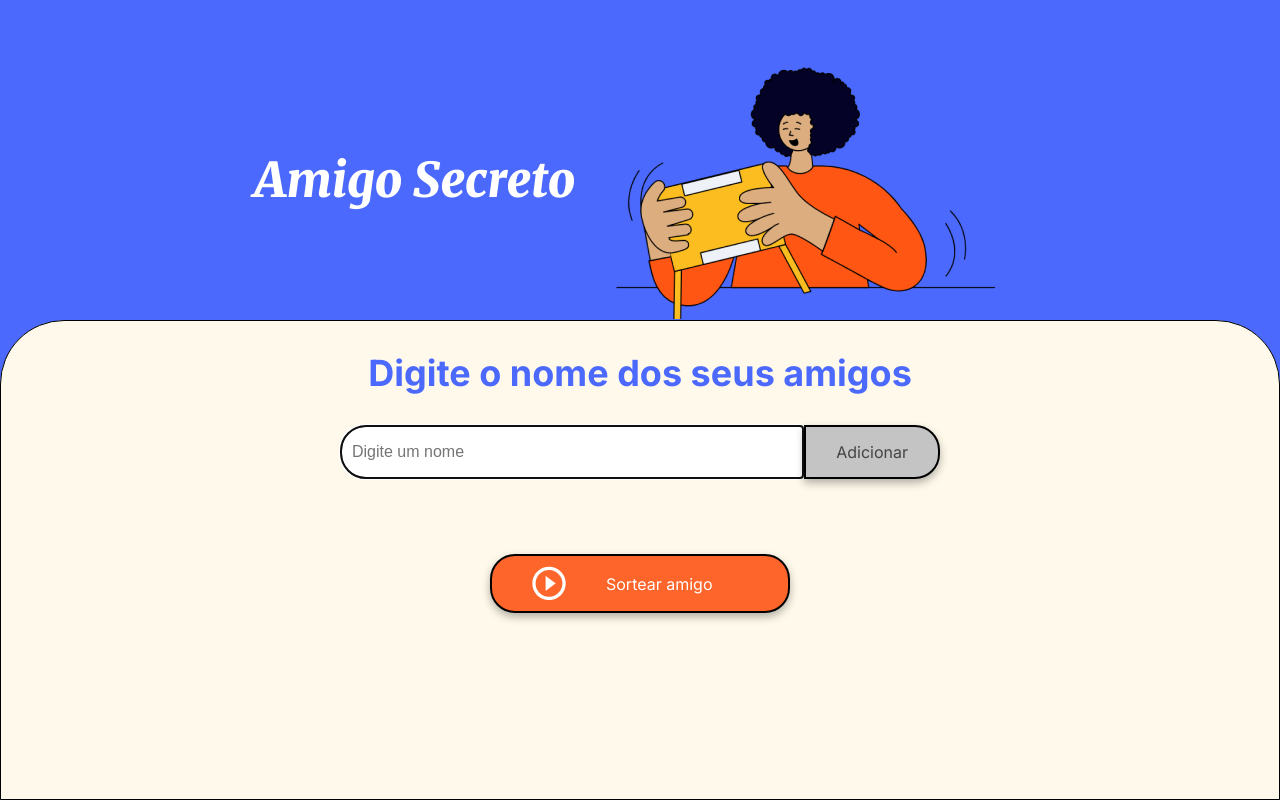
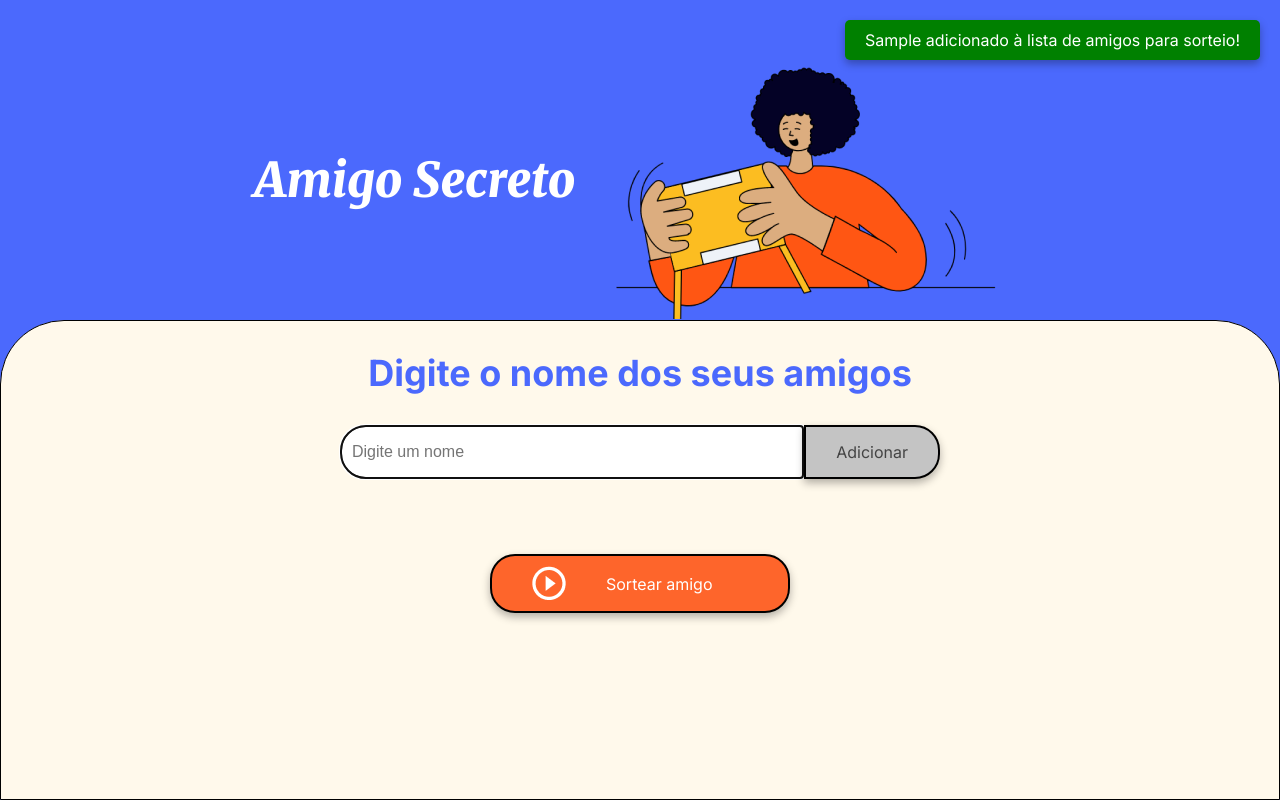
Before and after one commit to dddantas/one-alura-amigo-secreto, a plain HTML site: page index.html in a window 1280 px wide. Both pictures are taken after typing "Sample" into the empty fields and a click on the button "Adicionar". Drawn offline with Linux system fonts and the light colour scheme.

Commit message:
feat(toast): adds toast

```diff
--- a/app.js
+++ b/app.js
@@ -9,20 +9,33 @@ function log(...params) {
 }
 
 /*
-Mensagem de aviso ao usuário a partir do id 'aviso-input-nome'
+Mensagem de aviso ao usuário a partir utilizando toast.
+- aviso: mensagem em texto que aparecerá no toast
+- t (tipo):
+  - `success` para confirmações de sucesso
+  - `error` para avisos de erro
 */
-function avisarUsuario(aviso) {
-  let elementoAvisoUsuario = document.getElementById('aviso-input-nome');
+function mostrarToast(aviso, t) {
+  let tipo = t ? t : 'error';
+  let toastContainer = document.getElementById('toast-container');
+  let toast = document.createElement('div');
+  toast.className = `toast toast-${tipo}`;
+  toast.innerText = aviso;
 
-  // se não houver aviso, remove o texto e deixa o elemento invisível
-  if (!aviso) {
-    elementoAvisoUsuario.style.visibility = 'hidden';
-    elementoAvisoUsuario.innerText = '';
-    return;
-  }
+  toastContainer.appendChild(toast);
 
-  elementoAvisoUsuario.style.visibility = 'visible';
-  elementoAvisoUsuario.innerText = aviso;
+  // Mostra o toast
+  setTimeout(() => {
+    toast.classList.add('show');
+  }, 100);
+
+  // Esconde o toast depois de 3 segundos
+  setTimeout(() => {
+    toast.classList.remove('show');
+    toast.addEventListener('transitionend', () => {
+      toast.remove();
+    });
+  }, 3000);
 }
 
 function adicionarAmigo() {
@@ -31,18 +44,18 @@ function adicionarAmigo() {
   let inputAmigo = document.getElementById('amigo');
   let nomeAmigo = String(inputAmigo.value);
   if (nomeAmigo.replace(' ', '') === '') {
-    avisarUsuario('Insira o nome do amigo que participará do sorteio');
+    mostrarToast('Insira o nome do amigo que participará do sorteio');
     return;
   }
 
-  avisarUsuario();
   amigos.push(nomeAmigo);
   inputAmigo.value = '';
   inputAmigo.focus();
+
   log(amigos);
+  mostrarToast(`${nomeAmigo} adicionado à lista de amigos para sorteio!`, 'success');
 }
 
 function sortearAmigo() {
-  avisarUsuario();
   console.log('sortear amigo');
 }
--- a/index.html
+++ b/index.html
@@ -19,7 +19,6 @@
 
         <section class="input-section">
             <h2 class="section-title">Digite o nome dos seus amigos</h2>
-            <p id="aviso-input-nome" class="input-warning"></p>
             <div class="input-wrapper">
                 <input type="text" id="amigo" class="input-name" placeholder="Digite um nome">
                 <button class="button-add" onclick="adicionarAmigo()">Adicionar</button>
@@ -37,6 +36,9 @@
         </section>
     </main>
 
+    <!-- Toast para avisos e mensagens de erro -->
+    <div id="toast-container" class="toast-container"></div>
+
     <script src="app.js" defer></script>
 </body>
 </html>
--- a/style.css
+++ b/style.css
@@ -167,3 +167,36 @@ ul {
 .button-draw:hover {
     background-color: var(--color-button-hover);
 }
+
+.toast-container {
+    position: fixed;
+    top: 20px;
+    right: 20px;
+    z-index: 1000;
+}
+
+.toast {
+    display: flex;
+    align-items: center;
+    padding: 10px 20px;
+    margin-bottom: 10px;
+    border-radius: 5px;
+    color: #fff;
+    font-family: "Inter", sans-serif;
+    font-size: 16px;
+    box-shadow: 0 4px 8px rgba(0, 0, 0, 0.3);
+    opacity: 0;
+    transition: opacity 0.5s ease-in-out;
+}
+
+.toast.show {
+    opacity: 1;
+}
+
+.toast-success {
+    background-color: green;
+}
+
+.toast-error {
+    background-color: orangered;
+}
```
